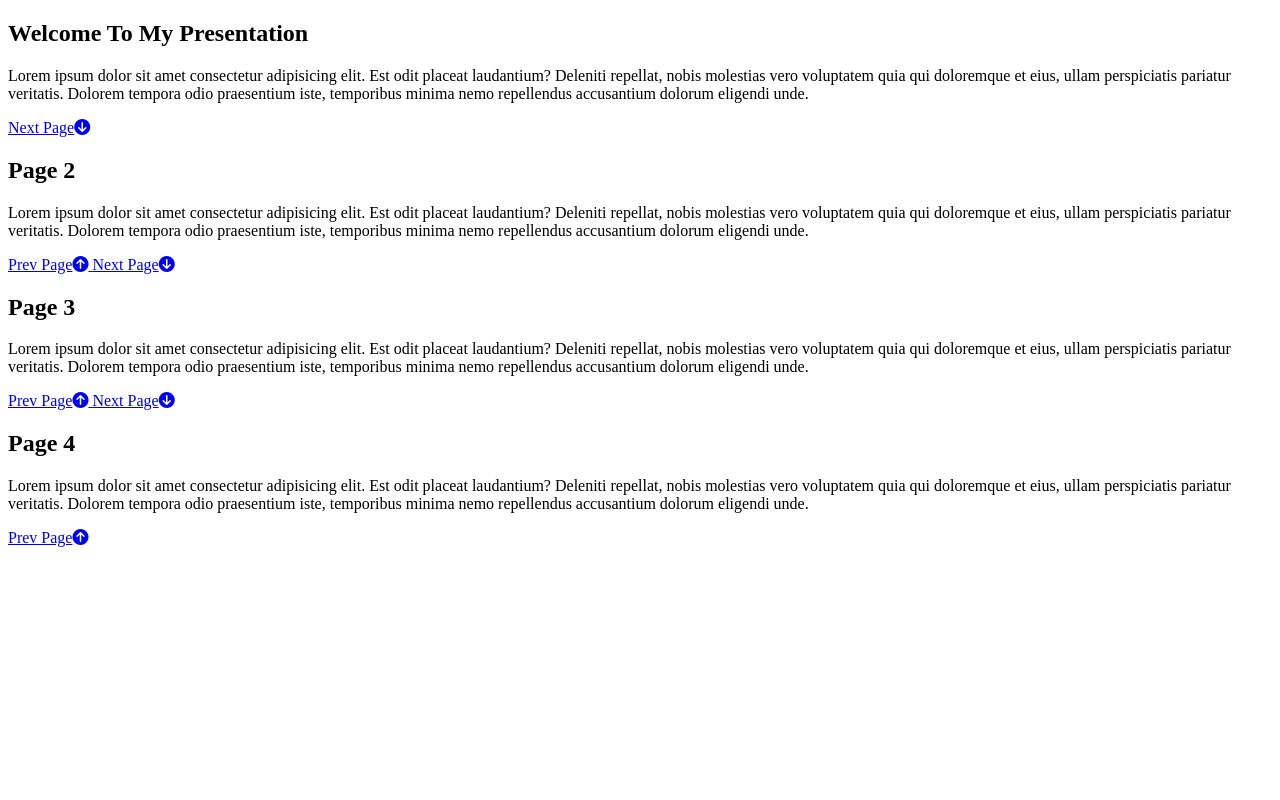
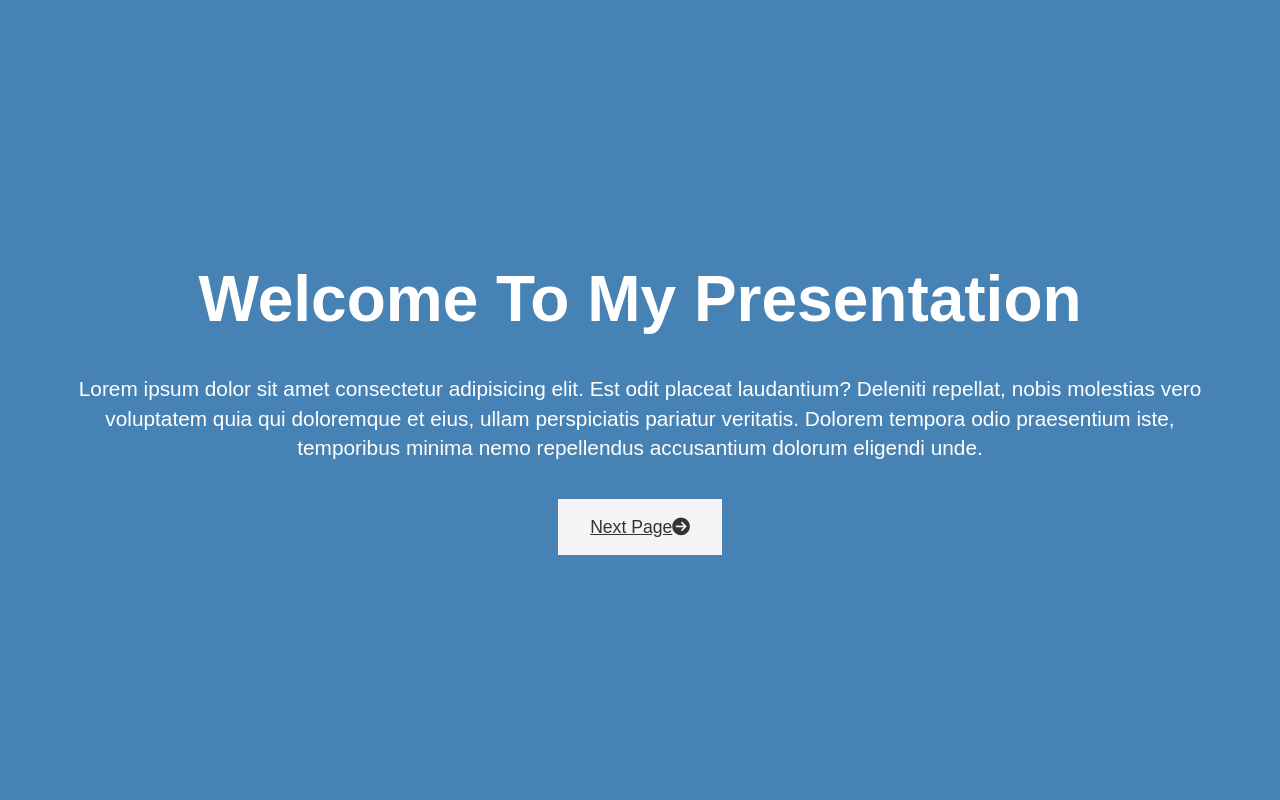
Before and after one commit to Byoo522/HTML_CSS_Sass_Presention, a plain HTML site: page index.html in a window 1280 px wide. Shown: the top 800 px of the page. Drawn offline with nearby package versions, Linux system fonts and the light colour scheme.

Commit message:
second commit

```diff
--- a/index.html
+++ b/index.html
@@ -18,7 +18,7 @@
             tempora odio praesentium iste, temporibus minima nemo repellendus accusantium dolorum eligendi unde.</p>
         <div>
             <a href="#page-2" class="btn">
-                Next Page<i class="fas fa-arrow-circle-down"></i>
+                Next Page<i class="fas fa-arrow-circle-right"></i>
             </a>
         </div>
     </section>
@@ -31,10 +31,10 @@
             tempora odio praesentium iste, temporibus minima nemo repellendus accusantium dolorum eligendi unde.</p>
         <div>
             <a href="#page-1" class="btn btn-dark">
-                Prev Page<i class="fas fa-arrow-circle-up"></i>
+                Prev Page<i class="fas fa-arrow-circle-left"></i>
             </a>
             <a href="#page-3" class="btn">
-                Next Page<i class="fas fa-arrow-circle-down"></i>
+                Next Page<i class="fas fa-arrow-circle-right"></i>
             </a>
         </div>
     </section>
@@ -47,10 +47,10 @@
             tempora odio praesentium iste, temporibus minima nemo repellendus accusantium dolorum eligendi unde.</p>
         <div>
             <a href="#page-2" class="btn btn-dark">
-                Prev Page<i class="fas fa-arrow-circle-up"></i>
+                Prev Page<i class="fas fa-arrow-circle-left"></i>
             </a>
             <a href="#page-4" class="btn">
-                Next Page<i class="fas fa-arrow-circle-down"></i>
+                Next Page<i class="fas fa-arrow-circle-right"></i>
             </a>
         </div>
     </section>
@@ -63,10 +63,29 @@
             tempora odio praesentium iste, temporibus minima nemo repellendus accusantium dolorum eligendi unde.</p>
         <div>
             <a href="#page-3" class="btn">
-                Prev Page<i class="fas fa-arrow-circle-up"></i>
+                Prev Page<i class="fas fa-arrow-circle-left"></i>
             </a>
         </div>
     </section>
+
+    <script src="https://code.jquery.com/jquery-3.5.1.min.js"
+        integrity="sha256-9/aliU8dGd2tb6OSsuzixeV4y/faTqgFtohetphbbj0=" crossorigin="anonymous"></script>
+
+    <!-- smooth scrolling script -->
+    <script>
+        $('.btn').on('click', function(event)) {
+            if (this.hash !== '') {
+                event.preventDefault();
+                const hash = this.hash;
+                $('html, body').animate(
+                    {
+                        scrolltop: $(hash).offset().top
+                    },
+                    1400
+                );
+            }
+        });
+    </script>
 </body>
 
 </html>
--- a/style.css
+++ b/style.css
@@ -0,0 +1,85 @@
+:root {
+    --page-1-color: steelblue;
+    --page-2-color: tan;
+    --page-3-color: teal;
+    --page-4-color: slateblue;
+    --animate-speed: 1.5s;
+}
+
+body {
+    font-family: Arial, Helvetica, sans-serif;
+    line-height: 1.4;
+    color: #fff;
+    margin: 0;
+    padding: 0;
+    overflow: hidden;
+}
+
+/* Page Colors */
+#page-1 {background: var(--page-1-color);}
+#page-2 {background: var(--page-2-color);}
+#page-3 {background: var(--page-3-color);}
+#page-4 {background: var(--page-4-color);}
+
+.page {
+    display: flex;
+    flex-direction: column;
+    height: 100vh;
+    align-items: center;
+    justify-content: center;
+    text-align: center;
+    padding: 0 4rem;
+}
+
+.page h1 {
+    font-size: 4rem;
+    line-height: 1.2;
+    margin: 1rem;
+}
+
+.page p {
+    font-size: 1.3rem;
+}
+
+.btn {
+    display: inline-block;
+    padding: 1rem 2rem;
+    background: #f4f4f4;
+    color: #333;
+    border: none;
+    margin-top: 1rem;
+    font-size: 1.1rem;
+    transition: all 0.3s ease-in;
+}
+
+.btn:hover, .btn-dark {
+    background: #333;
+    color: #fff;
+}
+
+.btn-dark:hover {
+    background: #f4f4f4;
+    color: #333;
+}
+
+/* page Animation */
+#page-1 h1 {
+    transform: translatey(-1200px);
+    animation: heading var(--animate-speed) forwards ease-in;
+}
+#page-1 p {
+    transform: translatex(-1800px);
+    animation: text var(--animate-speed) forwards ease-in 1s;
+}
+
+/* Keyframes */
+@keyframes heading {
+    to{
+        transform: translateY(0);
+    }
+}
+@keyframes text {
+    to{
+        transform: translateX(0);
+    }
+}
```
